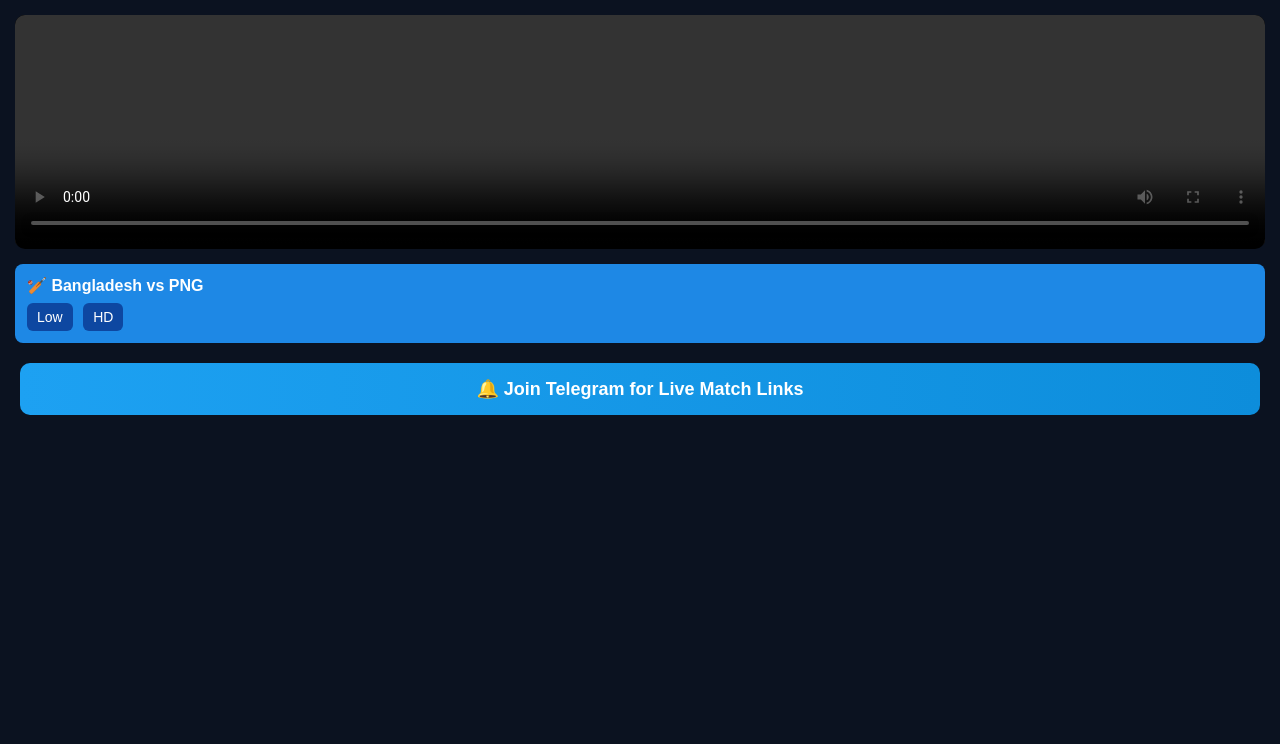
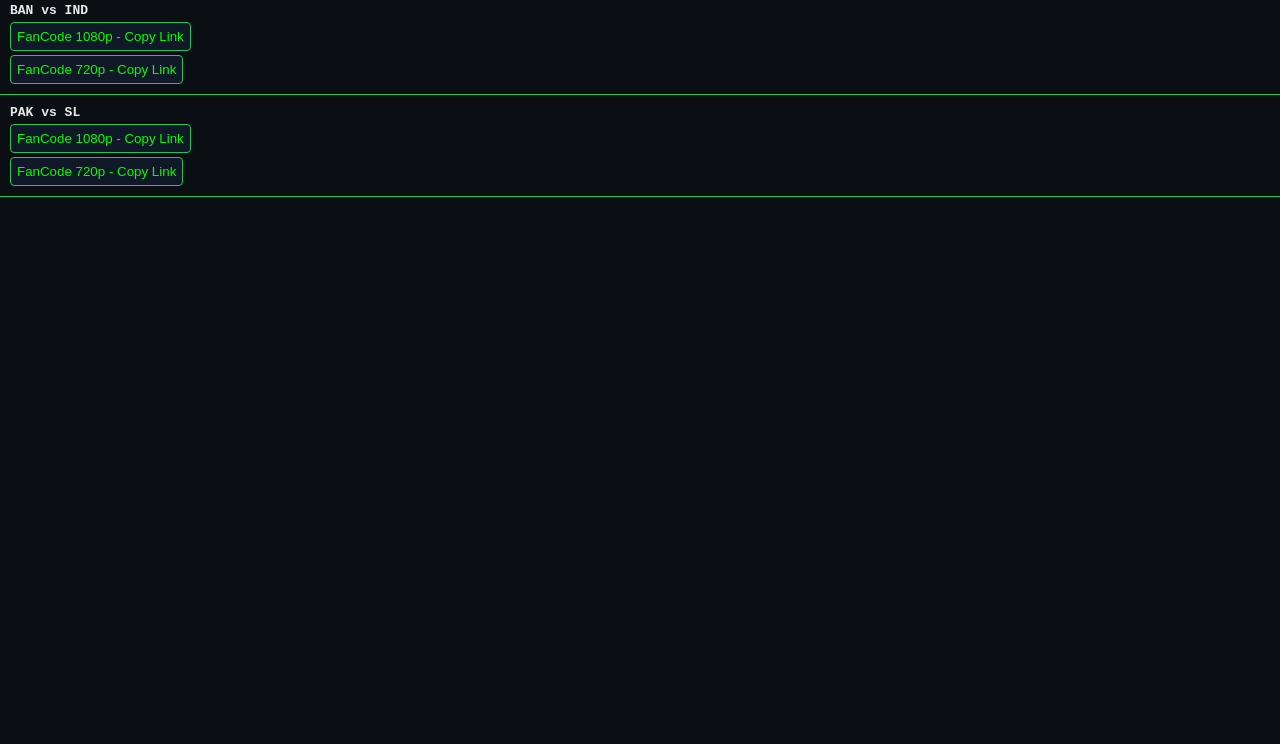
Before and after one commit to mrn6t9-byte/NAIM-X-LIVE, a plain HTML site: page index.html in a window 1280 px wide. Shown: the part 56-800 px from the top of the page. Drawn offline with nearby package versions, Linux system fonts and the light colour scheme.

Commit message:
Refactor index.html for live match display

```diff
--- a/index.html
+++ b/index.html
@@ -2,126 +2,58 @@
 <html lang="en">
 <head>
 <meta charset="UTF-8">
-<title>Naim x Live Match</title>
 <meta name="viewport" content="width=device-width, initial-scale=1.0">
-
-<!-- HLS.js support for .m3u8 -->
-<script src="https://cdn.jsdelivr.net/npm/hls.js@latest"></script>
-
+<title>NAIM X LIVE - Matches</title>
 <style>
-body{
-  margin:0;
-  background:#0b1220;
-  font-family:Arial,sans-serif;
-  color:white;
-}
-.header{
-  background:#0d2a57;
-  padding:15px;
-  text-align:center;
-  font-size:22px;
-  font-weight:bold;
-}
-.player{
-  margin:15px;
-  background:black;
-  border-radius:10px;
-  overflow:hidden;
-}
-video{
-  width:100%;
-  height:230px;
-  background:black;
-}
-.match-list{
-  margin:15px;
-}
-.match-box{
-  background:#1e88e5;
-  padding:12px;
-  border-radius:8px;
-  margin-bottom:10px;
-}
-.match-title{
-  font-weight:bold;
-  margin-bottom:8px;
-}
-.quality-btn{
-  background:#0d47a1;
-  padding:6px 10px;
-  border-radius:6px;
-  margin-right:6px;
-  display:inline-block;
-  cursor:pointer;
-  font-size:14px;
-}
-.quality-btn:hover{
-  background:#1565c0;
-}
-.telegram{
-  margin:20px;
-  background:linear-gradient(90deg,#1da1f2,#0d8ddb);
-  padding:15px;
-  text-align:center;
-  border-radius:10px;
-  font-size:18px;
-}
-.telegram a{
-  color:white;
-  text-decoration:none;
-  font-weight:bold;
-}
+body{margin:0;font-family:monospace;background:#0b0f14;color:#eaeaea;}
+.header{padding:12px;text-align:center;font-weight:bold;font-size:20px;background:#111827;}
+.match{padding:10px;border-bottom:1px solid #22c55e;}
+button{padding:6px;border:1px solid #22c55e;background:#111827;color:#0f0;margin-top:4px;border-radius:4px;cursor:pointer;}
 </style>
+</head>
+<body>
+<div class="header">🔴 NAIM X LIVE - Matches</div>
+<div id="matches"></div>
 
 <script>
-var video = null;
-var currentLink = "";
+const MATCHES = [
+  {
+    name:"BAN vs IND",
+    game:"ban-ind",
+    providers:{
+      "FanCode 1080p":"https://bd-mc-fdlive.fancode.com/mumbai/139222_english_hls_e5da087ff762368_1ta-di_h264/1080p.m3u8",
+      "FanCode 720p":"https://bd-mc-fdlive.fancode.com/mumbai/139222_english_hls_e5da087ff762368_1ta-di_h264/720p.m3u8"
+    }
+  },
+  {
+    name:"PAK vs SL",
+    game:"pak-sl",
+    providers:{
+      "FanCode 1080p":"https://example.com/pak-sl-1080p.m3u8",
+      "FanCode 720p":"https://example.com/pak-sl-720p.m3u8"
+    }
+  }
+];
 
-function playMatch(link){
-  currentLink = link;
-  if(Hls.isSupported()){
-    if(video.hls){
-      video.hls.destroy();
-    }
-    var hls = new Hls();
-    hls.loadSource(link);
-    hls.attachMedia(video);
-    video.hls = hls;
-  } else if(video.canPlayType('application/vnd.apple.mpegurl')){
-    video.src = link;
-  } else {
-    alert("Your browser does not support HLS streams!");
+const matchesDiv = document.getElementById("matches");
+
+MATCHES.forEach(match=>{
+  const div = document.createElement("div");
+  div.className="match";
+  div.innerHTML=`<b>${match.name}</b>`;
+  for(let p in match.providers){
+    let btn = document.createElement("button");
+    btn.innerText=`${p} - Copy Link`;
+    btn.onclick=()=>{
+      const link = `${location.origin}/match.html?game=${match.game}&src=${encodeURIComponent(p)}`;
+      navigator.clipboard.writeText(link);
+      alert("Link copied:\n"+link);
+    };
+    div.appendChild(document.createElement("br"));
+    div.appendChild(btn);
   }
-}
+  matchesDiv.appendChild(div);
+});
 </script>
-</head>
-
-<body>
-
-<div class="header">Naim x Live Match</div>
-
-<div class="player">
-  <video id="liveVideo" controls autoplay></video>
-</div>
-
-<div class="match-list">
-  <!-- Bangladesh vs PNG -->
-  <div class="match-box">
-    <div class="match-title">🏏 Bangladesh vs PNG</div>
-    <div class="quality-btn" onclick="playMatch('https://bd-mc-fdlive.fancode.com/mumbai/139222_english_hls_e5da087ff762368_1ta-di_h264/480p.m3u8')">Low</div>
-    <div class="quality-btn" onclick="playMatch('https://bd-mc-fdlive.fancode.com/mumbai/139222_english_hls_e5da087ff762368_1ta-di_h264/1080p.m3u8')">HD</div>
-  </div>
-</div>
-
-<div class="telegram">
-🔔 <a href="https://t.me/+EUu_2FFLJsdmMGU9" target="_blank">
-Join Telegram for Live Match Links
-</a>
-</div>
-
-<script>
-video = document.getElementById('liveVideo');
-</script>
-
 </body>
 </html>
```
